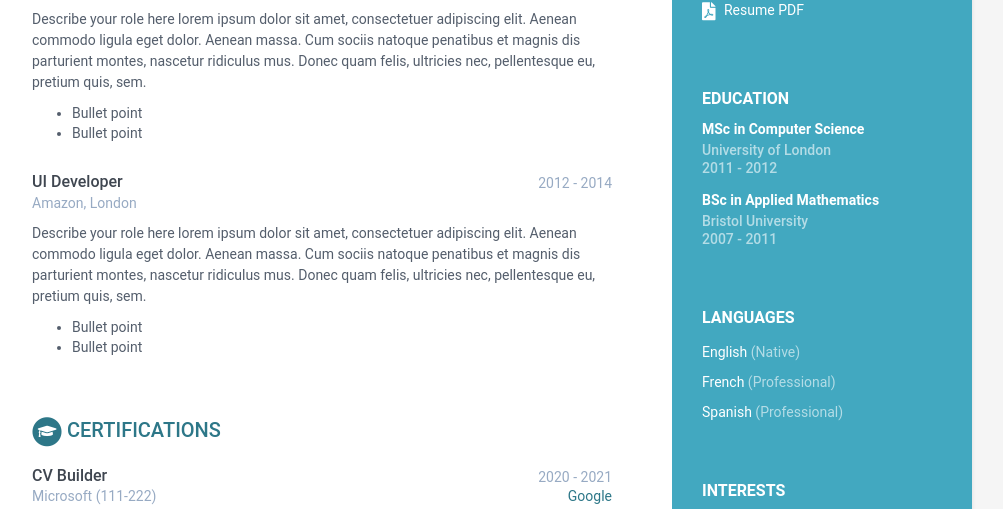
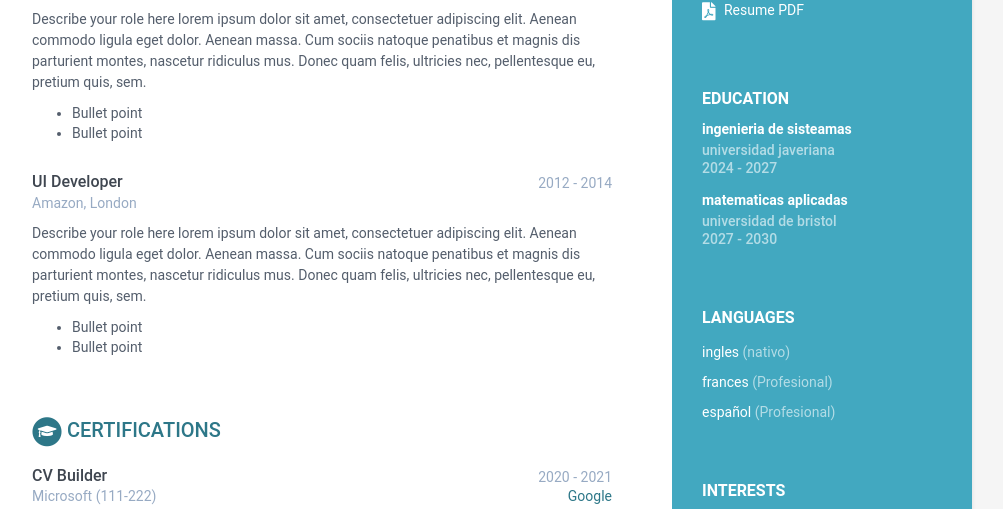
Before and after one commit to santiagohernandezmorales3-collab/Hernandez-cvIssues, a Jekyll site: the page built from index.html, in a window 1280 px wide and 900 px high, scrolled down 512 px. Shown: the part 139-648 px from the top of the window, without its empty margins (168-1171 px from the left). Built offline with Jekyll 4.4.1, drawn with Linux system fonts in a browser that asks for light colours.

Commit message:
cambiar educacion e idiomas (issue 2)

```diff
--- a/_data/data.yml
+++ b/_data/data.yml
@@ -33,14 +33,14 @@ sidebar:
     languages:
       title: Languages
       info:
-        - idiom: English
-          level: Native
+        - idiom: ingles
+          level: nativo
 
-        - idiom: French
-          level: Professional
+        - idiom: frances
+          level: Profesional
 
-        - idiom: Spanish
-          level: Professional
+        - idiom: español
+          level: Profesional
 
     interests:
       title: Interests
@@ -66,28 +66,16 @@ career-profile:
 education:
     title: Education
     info:
-      - degree: MSc in Computer Science
-        university: University of London
-        time: 2011 - 2012
+      - degree: ingenieria de sisteamas
+        university: universidad javeriana
+        time: 2024 - 2027
         details: |
-          Describe your study here lorem ipsum dolor sit amet, consectetuer
-          adipiscing elit. Aenean commodo ligula eget dolor. Aenean massa. Cum
-          sociis natoque penatibus et magnis dis parturient montes, nascetur
-          ridiculus mus. Donec quam felis, ultricies nec, pellentesque eu,
-          pretium quis, sem.
-            - Bullet point
-            - Bullet point
-      - degree: BSc in Applied Mathematics
-        university: Bristol University
-        time: 2007 - 2011
+          me gradue en 2027 de ingenieria de sistemas, ahora trabajo en un grupo de investigacion de diseño de software que se dedica a la generacion de archivos FASTA para cadenas de ADN.
+      - degree: matematicas aplicadas
+        university: universidad de bristol
+        time: 2027 - 2030
         details: |
-          Describe your study here lorem ipsum dolor sit amet, consectetuer
-          adipiscing elit. Aenean commodo ligula eget dolor. Aenean massa. Cum
-          sociis natoque penatibus et magnis dis parturient montes, nascetur
-          ridiculus mus. Donec quam felis, ultricies nec, pellentesque eu,
-          pretium quis, sem.
-            - Bullet point
-            - Bullet point
+          me gradue de matematicas aplicadas en la universidad de bristol, y puedo generar modelos probabilisticos sobre acontecimientos y  para aplicarlos a bases de datos
 
 experiences:
     title: Experiences
```
